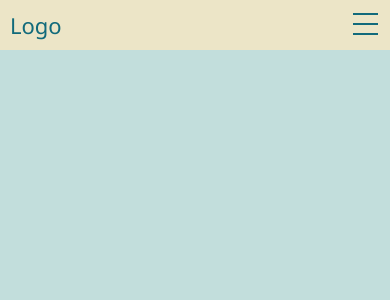
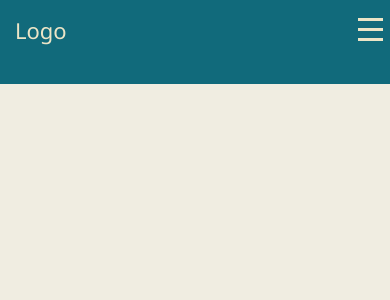
Before and after one commit to Proder/project-parwaaz, a React (Vite) app in the folder project-parwaaz/: page / in a window 390 px wide. Shown: the top 300 px of the page. Built offline with nearby package versions, Linux system fonts and the light colour scheme.

Commit message:
css changes in navbar

```diff
--- a/project-parwaaz/src/components/Navbar.jsx
+++ b/project-parwaaz/src/components/Navbar.jsx
@@ -1,4 +1,5 @@
 import "../styles/navbar.css";
+import {Link} from "react-router-dom"
 
 const Navbar = () => {
   return (
--- a/project-parwaaz/src/index.css
+++ b/project-parwaaz/src/index.css
@@ -75,5 +75,5 @@ body{
   margin: 0px;
   padding: 0px;
   font-family: 'segoe ui';
-  background-color: #C2DEDC;
+  background-color: #f0ede1;
 }
--- a/project-parwaaz/src/styles/navbar.css
+++ b/project-parwaaz/src/styles/navbar.css
@@ -1,14 +1,15 @@
 
 .navbar-container {
     width: 100vw;
-    color: #116A7B;
+    color: #ECE5C7;
     position: relative;
+
 }
 
 .nav {
-    height: 50px;
+    height: 10vh;
     width: 100%;
-    background-color: #ECE5C7;
+    background-color: #116A7B;
     position: relative;
 }
 
@@ -19,8 +20,7 @@
 .nav>.nav-header>.nav-title {
     display: inline-block;
     font-size: 22px;
-
-    padding: 10px 10px 10px 10px;
+    padding: 15px 15px 15px 15px;
 }
 
 .nav>.nav-btn {
@@ -30,18 +30,20 @@
 .nav>.nav-links {
     display: inline;
     float: right;
-    font-size: 18px;
+    font-size: 21px;
+
 }
 
 .nav>.nav-links>a {
     display: inline-block;
-    padding: 13px 10px 13px 10px;
+    padding: 19px 15px 19px 15px;
     text-decoration: none;
-    color: #116A7B;
+    color: #ECE5C7;
+    background-color: #116A7B;
 }
 
 .nav>.nav-links>a:hover {
-    background-color: #CDC2AE;
+    background-color: #c2dedc6c;
 }
 
 .nav>#nav-check {
@@ -70,19 +72,20 @@
         display: inline-block;
         width: 50px;
         height: 50px;
-        padding: 13px;
+        padding: 18px;
     }
 
     .nav>.nav-btn>label:hover,
     .nav #nav-check:checked~.nav-btn>label {
-        background-color: #CDC2AE;
+        background-color: #116A7B;
+        cursor: pointer;
     }
 
     .nav>.nav-btn>label>span {
         display: block;
         width: 25px;
         height: 10px;
-        border-top: 2px solid #116A7B;
+        border-top: 3px solid #ECE5C7;
     }
 
     .nav-links::-webkit-scrollbar {
@@ -107,6 +110,7 @@
         overflow-y: hidden;
         top: 50px;
         left: 0px;
+        color: #116A7B;
     }
 
     .nav>.nav-links>a {
```
